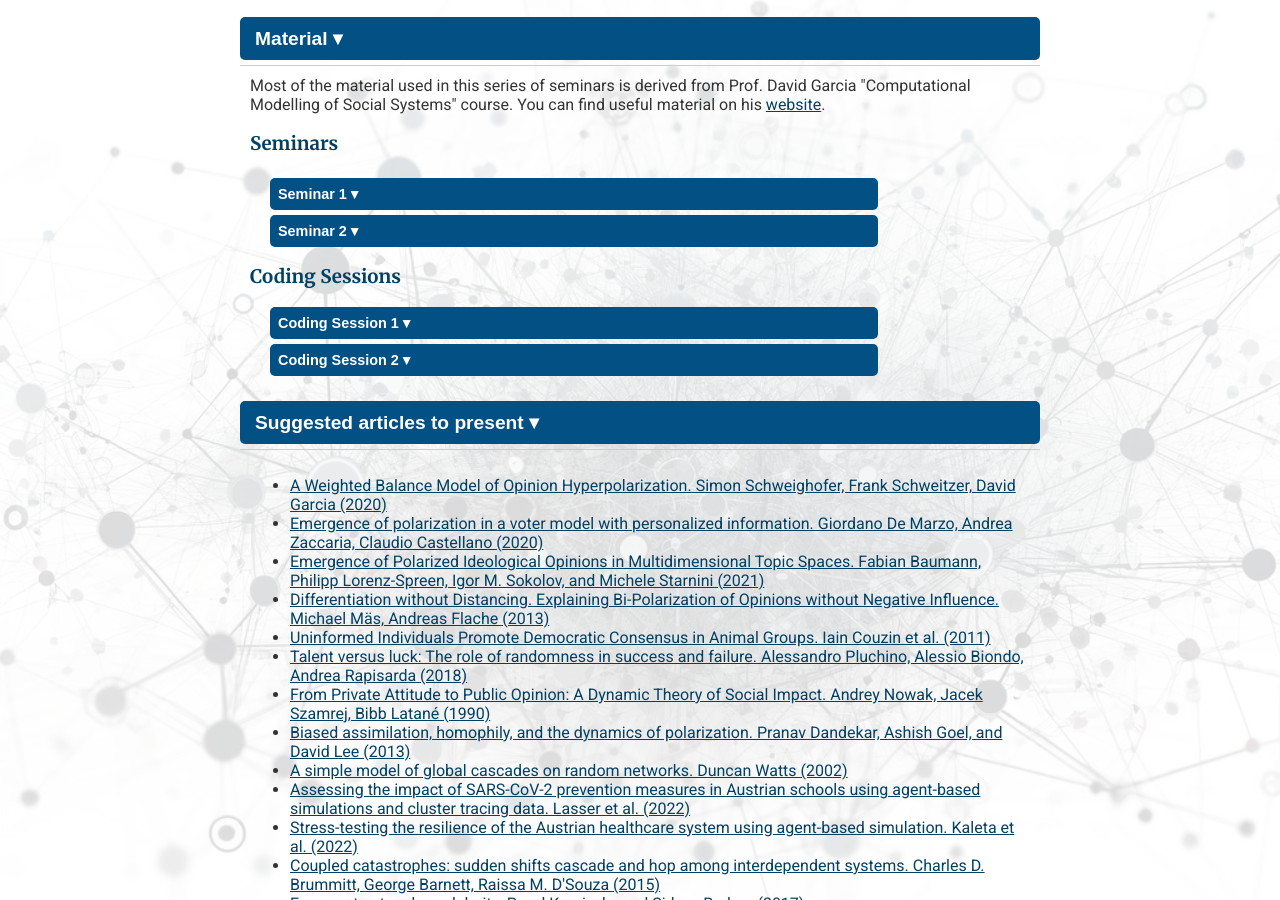
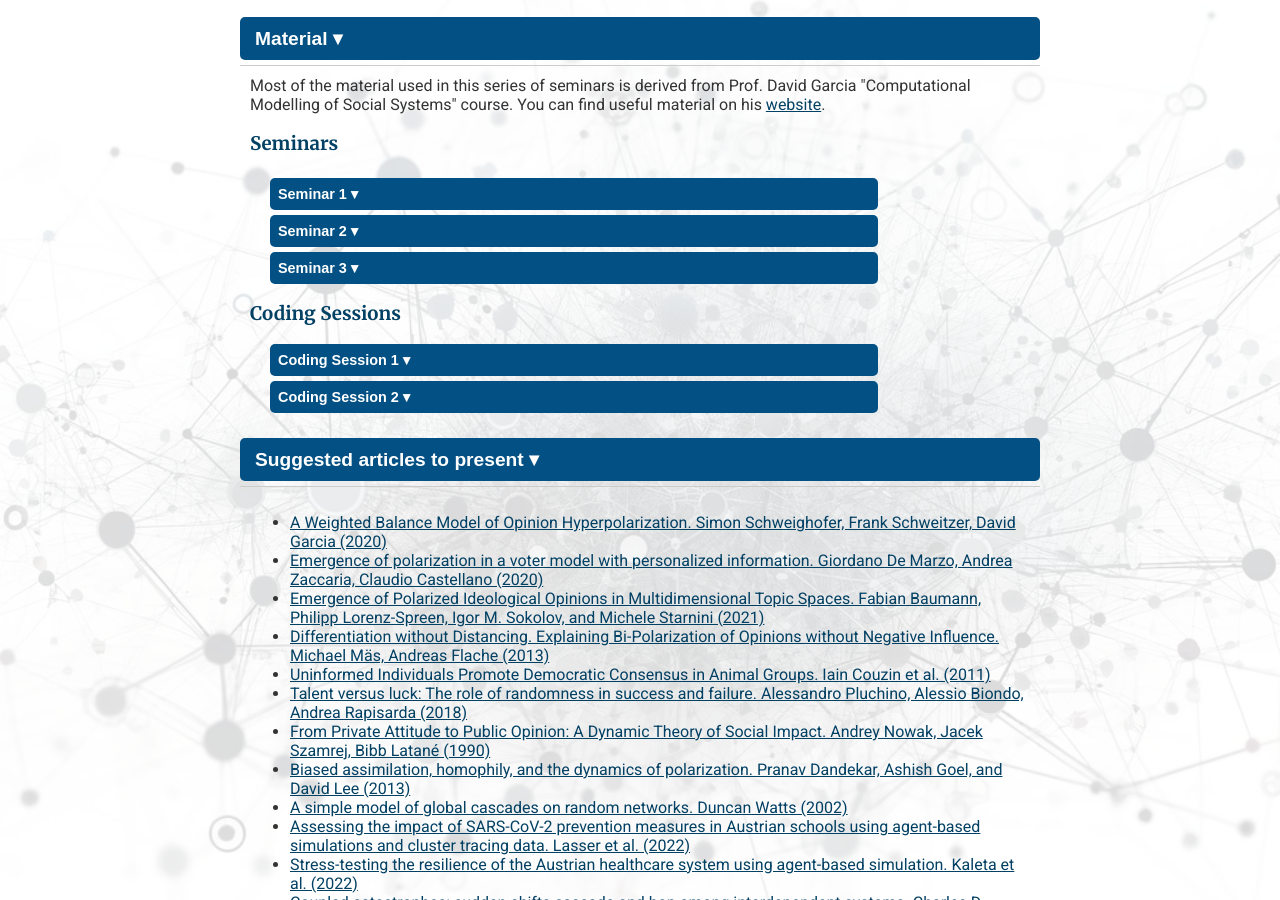
Before and after one commit to giordano-demarzo/giordano-demarzo.github.io, a Jekyll site: the page built from Computational_Modeling.markdown, in a window 1280 px wide and 900 px high, scrolled down 1367 px. Built offline with Jekyll 4.4.1, drawn with Linux system fonts in a browser that asks for light colours.

Commit message:
Seminar 3

```diff
--- a/Computational_Modeling.markdown
+++ b/Computational_Modeling.markdown
@@ -107,6 +107,21 @@
                    </ul>
            </div>
        </div>
+       <div class="nested-accordion">
+           <button class="nested-accordion-button">Seminar 3 &#9662;</button>
+           <div class="nested-accordion-content">
+               <h4>Readings and Slides</h4>
+                   <ul>
+                       <li><a href="/files/CMSS_Seminar3.pdf">Slides</a></li>
+                       <li><a href="https://journals.sagepub.com/doi/pdf/10.1177/0022002797041002001">The Dissemination of Culture: A Model with Local Convergence and Global Polarization. Robert Axelrod, Journal of Conflict Resolution 41(20), 1997.</a></li>
+                   </ul>
+               <h4>Additional Readings</h4>
+                   <ul>
+                       <li><a href="https://www.worldscientific.com/doi/abs/10.1142/S0219525913500379">Measuring cultural dynamics through the Eurovision song contest. David Garcia and Dorian Tanase. Advances in Complex Systems, 16 (2013).</a></li>
+                       <li><a href="https://arxiv.org/pdf/1701.07419.pdf">A gentle introduction to the minimal Naming Game. Andrea Baronchelli (2017).</a></li>
+                   </ul>
+           </div>
+       </div>
        <h3> Coding Sessions </h3>
       	<div class="nested-accordion">
            <button class="nested-accordion-button">Coding Session 1 &#9662;</button>
```
